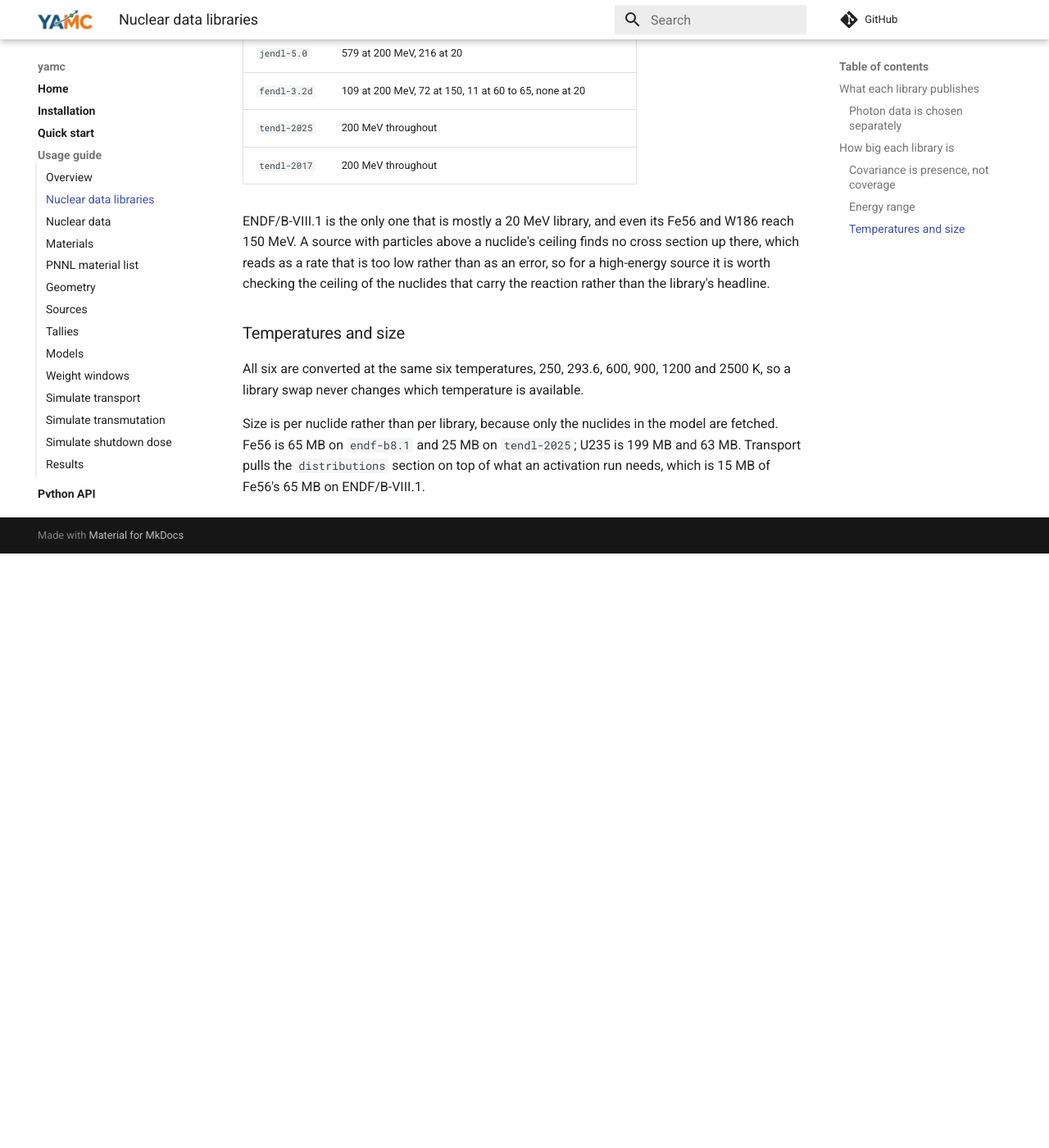
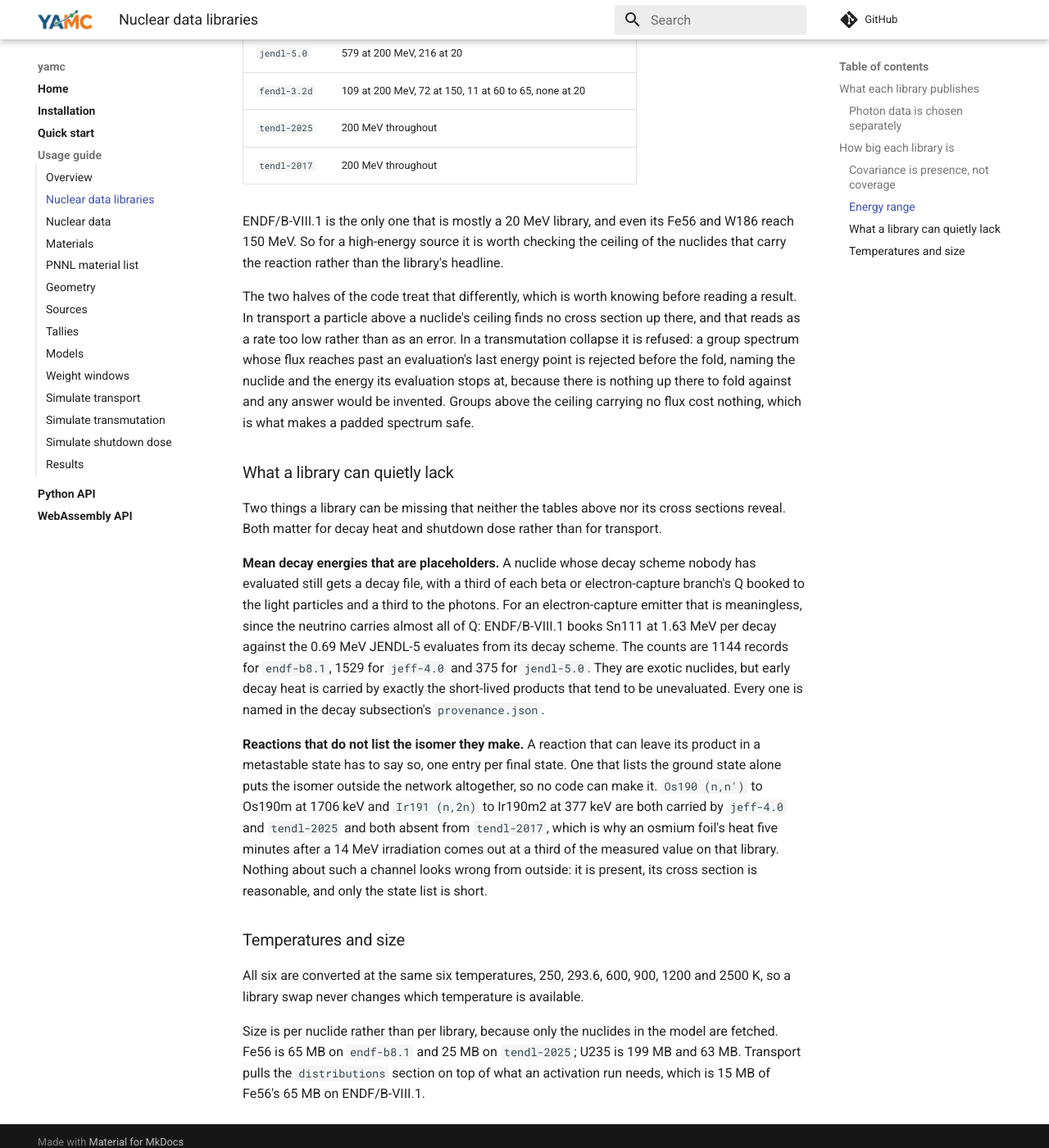
Before and after one commit to fusion-neutronics/yamc, an MkDocs documentation site: the page built from docs/nuclear_data_libraries.md, in a window 1280 px wide and 1400 px high, scrolled down 3320 px. Shown: the whole window at 82% size. Built offline with MkDocs 1.6.1 and Material for MkDocs 9.7.7, drawn with Linux system fonts in a browser that asks for light colours; comment, search, counter and statistics services are not loaded; before the commit the page ends 3995 px from its top, so only the background shows below that.

Commit message:
Correct what happens above an evaluation's ceiling, and say what a library can lack
Two changes to the nuclear data libraries page.

The energy range section said that a source above a nuclide's ceiling
finds no cross section up there and that this reads as a rate too low
rather than as an error. That is still true of transport and no longer
true of transmutation: since the change in yani-transmute a group
spectrum whose flux reaches past an evaluation's last energy point is
refused before the fold, naming the nuclide and the energy. The two
halves of the code now differ, so the page says which is which rather
than describing one and implying both.

The page also listed what each library publishes, how far it reaches,
how much covariance it carries and how big it is, and nothing about two
things a library can be missing that none of that reveals: mean decay
energies that are Q/3 placeholders rather than evaluated schemes, and
reactions that do not list the isomer they make. Both bear on decay
heat and shutdown dose rather than transport, which is why they were
easy to leave out of a page written around transport. The second is the
larger effect: Os190(n,n') to Os190m and Ir191(n,2n) to Ir190m2 are
absent from TENDL-2017 and carried by JEFF-4.0 and TENDL-2025, so an
osmium foil's heat five minutes after a 14 MeV irradiation comes out at
a third of the measured value on that library, and it cannot be seen in
the cross sections.

```diff
--- a/docs/nuclear_data_libraries.md
+++ b/docs/nuclear_data_libraries.md
@@ -121,10 +121,47 @@
 | ``tendl-2017`` | 200 MeV throughout |
 
 ENDF/B-VIII.1 is the only one that is mostly a 20 MeV library, and even its Fe56
-and W186 reach 150 MeV. A source with particles above a nuclide's ceiling finds
-no cross section up there, which reads as a rate that is too low rather than as
-an error, so for a high-energy source it is worth checking the ceiling of the
-nuclides that carry the reaction rather than the library's headline.
+and W186 reach 150 MeV. So for a high-energy source it is worth checking the
+ceiling of the nuclides that carry the reaction rather than the library's
+headline.
+
+The two halves of the code treat that differently, which is worth knowing before
+reading a result. In transport a particle above a nuclide's ceiling finds no
+cross section up there, and that reads as a rate too low rather than as an
+error. In a transmutation collapse it is refused: a group spectrum whose flux
+reaches past an evaluation's last energy point is rejected before the fold,
+naming the nuclide and the energy its evaluation stops at, because there is
+nothing up there to fold against and any answer would be invented. Groups above
+the ceiling carrying no flux cost nothing, which is what makes a padded
+spectrum safe.
+
+### What a library can quietly lack
+
+Two things a library can be missing that neither the tables above nor its cross
+sections reveal. Both matter for decay heat and shutdown dose rather than for
+transport.
+
+**Mean decay energies that are placeholders.** A nuclide whose decay scheme
+nobody has evaluated still gets a decay file, with a third of each beta or
+electron-capture branch's Q booked to the light particles and a third to the
+photons. For an electron-capture emitter that is meaningless, since the
+neutrino carries almost all of Q: ENDF/B-VIII.1 books Sn111 at 1.63 MeV per
+decay against the 0.69 MeV JENDL-5 evaluates from its decay scheme. The counts
+are 1144 records for `endf-b8.1`, 1529 for `jeff-4.0` and 375 for
+`jendl-5.0`. They are exotic nuclides, but early decay heat is carried by
+exactly the short-lived products that tend to be unevaluated. Every one is
+named in the decay subsection's `provenance.json`.
+
+**Reactions that do not list the isomer they make.** A reaction that can leave
+its product in a metastable state has to say so, one entry per final state. One
+that lists the ground state alone puts the isomer outside the network
+altogether, so no code can make it. `Os190 (n,n')` to Os190m at 1706 keV and
+`Ir191 (n,2n)` to Ir190m2 at 377 keV are both carried by `jeff-4.0` and
+`tendl-2025` and both absent from `tendl-2017`, which is why an osmium foil's
+heat five minutes after a 14 MeV irradiation comes out at a third of the
+measured value on that library. Nothing about such a channel looks wrong from
+outside: it is present, its cross section is reasonable, and only the state
+list is short.
 
 ### Temperatures and size
 
```
